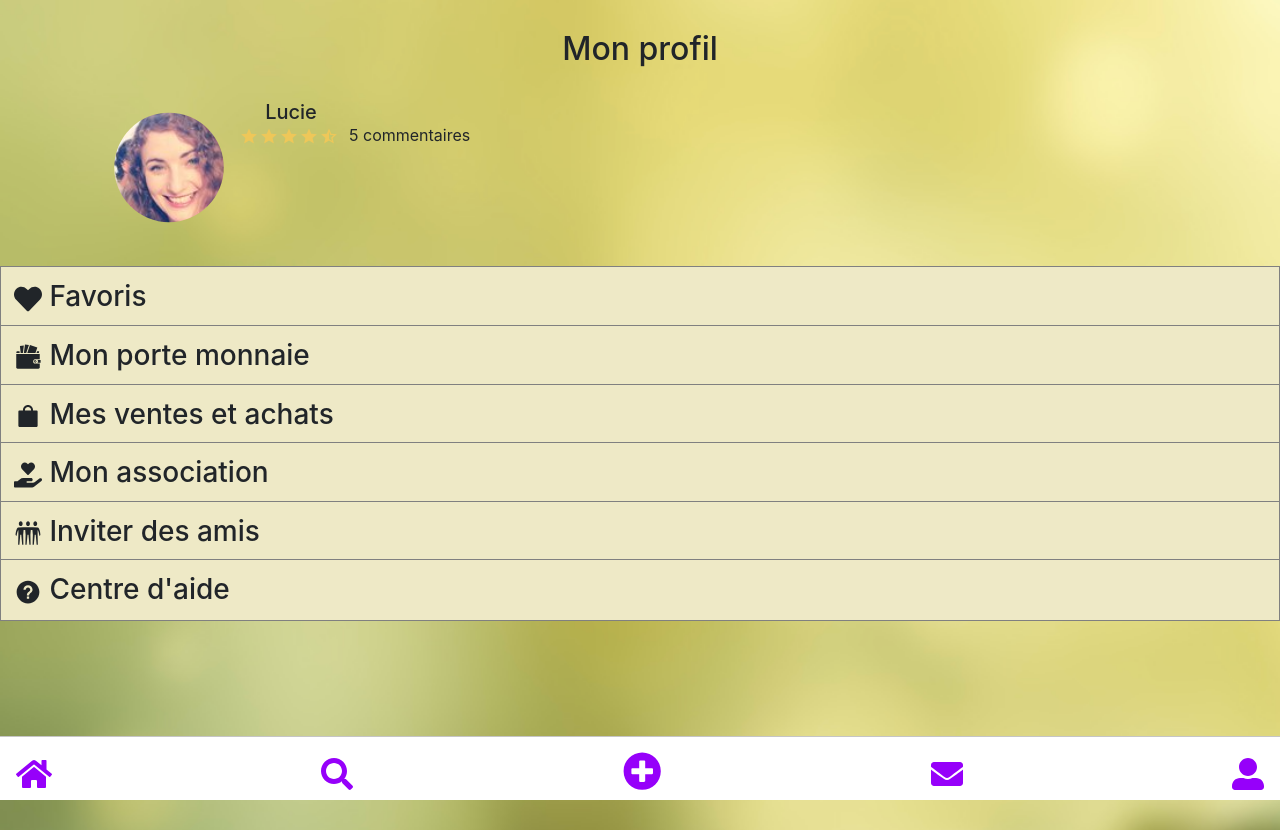
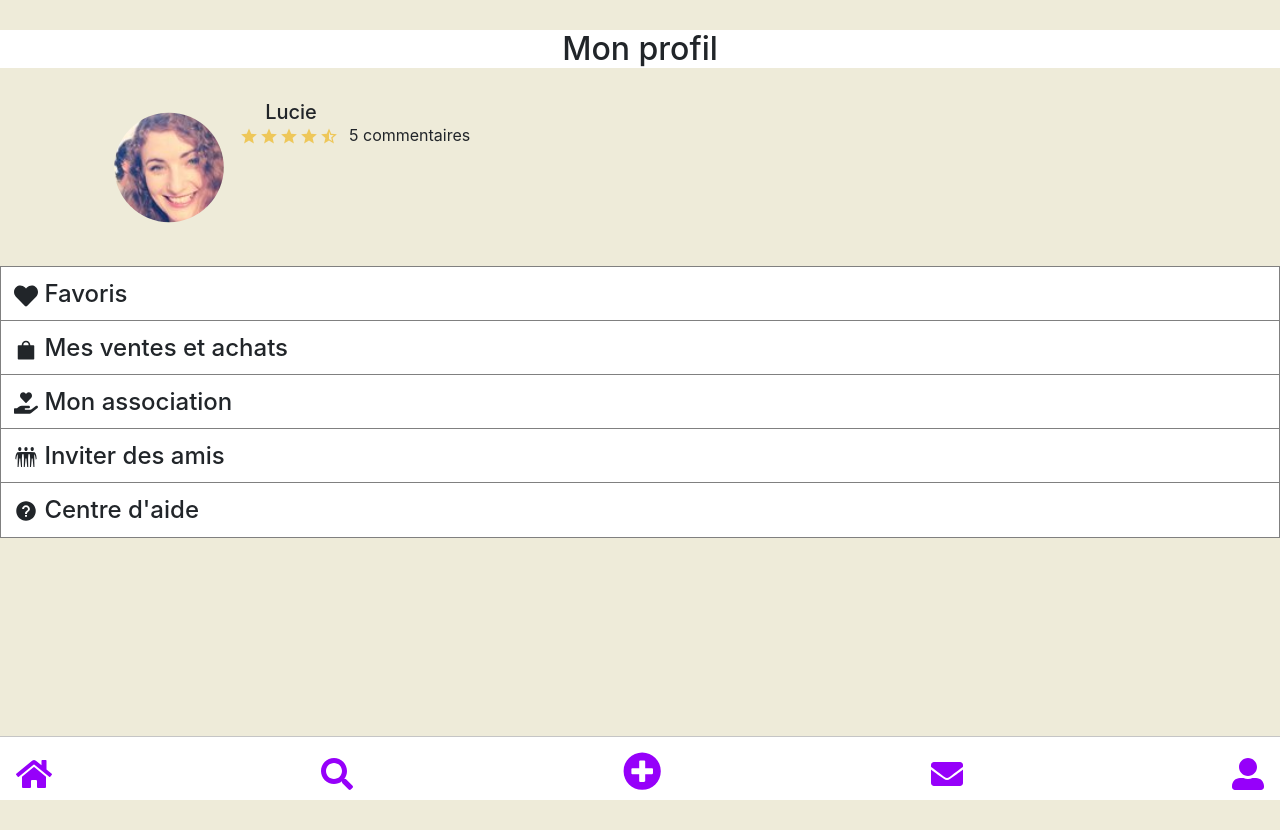
Before and after one commit to EmilieWoolf/ekitoy, a React (Create React App) app: page /profil in a window 1280 px wide. Built offline with nearby package versions, Linux system fonts and the light colour scheme.

Commit message:
varchaaaaaaaaaar

```diff
--- /dev/null
+++ b/src/components/ModalCardToy.js
@@ -0,0 +1,31 @@
+import React, { useState } from 'react';
+import { Button, Modal, ModalHeader, ModalBody, ModalFooter } from 'reactstrap';
+
+const ModalCardToy = (props) => {
+  const {
+    buttonLabel,
+    className
+  } = props;
+
+  const [modal, setModal] = useState(false);
+
+  const toggle = () => setModal(!modal);
+
+  return (
+    <div>
+      <Button color="danger" onClick={toggle} style = {{ background : " #9600fa"}}>{buttonLabel}&#9733;</Button>
+      <Modal isOpen={modal} fade={false} toggle={toggle} className={className}>
+        <ModalHeader toggle={toggle}>Modal title</ModalHeader>
+        <ModalBody>
+          Lorem ipsum dolor sit amet, consectetur adipisicing elit, sed do eiusmod tempor incididunt ut labore et dolore magna aliqua. Ut enim ad minim veniam, quis nostrud exercitation ullamco laboris nisi ut aliquip ex ea commodo consequat. Duis aute irure dolor in reprehenderit in voluptate velit esse cillum dolore eu fugiat nulla pariatur. Excepteur sint occaecat cupidatat non proident, sunt in culpa qui officia deserunt mollit anim id est laborum.
+        </ModalBody>
+        <ModalFooter>
+          <Button color="primary" onClick={toggle}>Do Something</Button>{' '}
+          <Button color="secondary" onClick={toggle}>Cancel</Button>
+        </ModalFooter>
+      </Modal>
+    </div>
+  );
+}
+
+export default ModalCardToy;
--- a/src/components/ProfilUtilisateur.js
+++ b/src/components/ProfilUtilisateur.js
@@ -10,7 +10,7 @@ export default class ProfilUtilisateur extends Component {
     render() {
         return (
             <div>
-                <h2 style={{marginTop:"30px", marginBottom:"30px", textAlign:"center"}}>Mon profil</h2>
+                <h2 style={{marginTop:"30px", marginBottom:"30px", textAlign:"center", 'background' : "white"}}>Mon profil</h2>
 
                 <div className="container" style={{display:"flex", flexDirection:"row", marginBottom:"15px", marginTop:"-15px"}}>
                     <div>
@@ -26,12 +26,11 @@ export default class ProfilUtilisateur extends Component {
                 </div>
 
                 <div style={{textAlign:"left", marginLeft:"4%", margin:"auto"}}>
-                    <h3 style={{border:"1px solid grey", padding:"13px", backgroundColor:"#eee9c6"}}><FaHeart/> Favoris</h3>
-                    <h3 style={{border:"1px solid grey", padding:"13px", marginTop:"-11px", backgroundColor:"#eee9c6"}}><GiWallet/> Mon porte monnaie</h3>
-                    <h3 style={{border:"1px solid grey", padding:"13px", marginTop:"-11px", backgroundColor:"#eee9c6"}}><AiFillShopping/> Mes ventes et achats</h3>
-                    <h3 style={{border:"1px solid grey", padding:"13px", marginTop:"-11px", backgroundColor:"#eee9c6"}}><FaHandHoldingHeart/> Mon association</h3>
-                    <h3 style={{border:"1px solid grey", padding:"13px", marginTop:"-11px", backgroundColor:"#eee9c6"}}><GiThreeFriends/> Inviter des amis</h3>
-                    <h3 style={{border:"1px solid grey", padding:"13px", marginTop:"-11px", backgroundColor:"#eee9c6"}}><IoMdHelpCircle/> Centre d'aide</h3>
+                    <h4 style={{border:"1px solid grey", padding:"13px", backgroundColor:"white"}}><FaHeart/> Favoris</h4>
+                    <h4 style={{border:"1px solid grey", padding:"13px", marginTop:"-11px", backgroundColor:"white"}}><AiFillShopping/> Mes ventes et achats</h4>
+                    <h4 style={{border:"1px solid grey", padding:"13px", marginTop:"-11px", backgroundColor:"white"}}><FaHandHoldingHeart/> Mon association</h4>
+                    <h4 style={{border:"1px solid grey", padding:"13px", marginTop:"-11px", backgroundColor:"white"}}><GiThreeFriends/> Inviter des amis</h4>
+                    <h4 style={{border:"1px solid grey", padding:"13px", marginTop:"-11px", backgroundColor:"white"}}><IoMdHelpCircle/> Centre d'aide</h4>
                 </div>
             </div>
             );
--- a/src/components/toycard.js
+++ b/src/components/toycard.js
@@ -1,7 +1,7 @@
 import React from 'react';
 import './toycard.css';
 import Modal from 'react-modal';
-
+import ModalCardToy from './ModalCardToy'
 
 class ToyCard extends React.Component {
   constructor(props) {
@@ -30,25 +30,11 @@ class ToyCard extends React.Component {
           <img src={this.props.image} alt={this.props.name} />
           <figcaption>
             <p>
-              <span
-                className={this.state.favorite ? 'is-favorite' : ''}
-                onClick={event => {
-                  const newFavorite = !this.state.favorite;
-                  this.setState({ favorite: newFavorite });
-                }}
-              >
-                &#9733;
-              </span>
+              <ModalCardToy/>
 
-                <Modal
-                  isOpen={this.state.modalIsOpen}
-                  onRequestClose={this.closeModal}
-                >
 
-                  <button onClick={this.closeModal}>close</button>
-                  <img src={this.props.image} alt={this.props.name} />
 
-                </Modal>
+
 
             </p>
           </figcaption>
--- a/src/index.css
+++ b/src/index.css
@@ -7,7 +7,6 @@ body {
     sans-serif;
   -webkit-font-smoothing: antialiased;
   -moz-osx-font-smoothing: grayscale;
-  background-image: url('./img/Snow_on_Tree_Leaves2.png');
   background-size: cover;
 }
 
```
Also changed, not shown: src/img/Snow_on_Tree_Leaves2.png (deleted).
